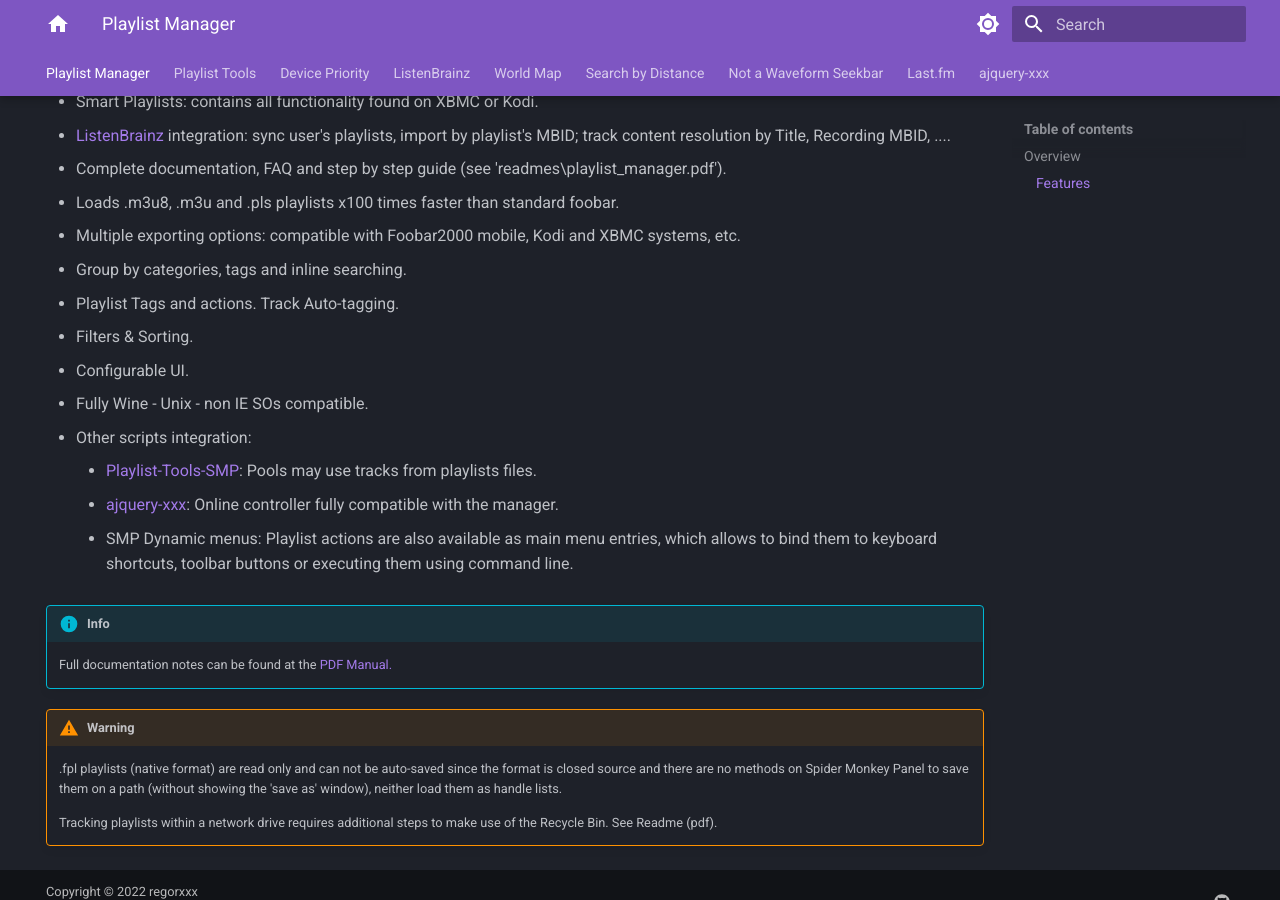
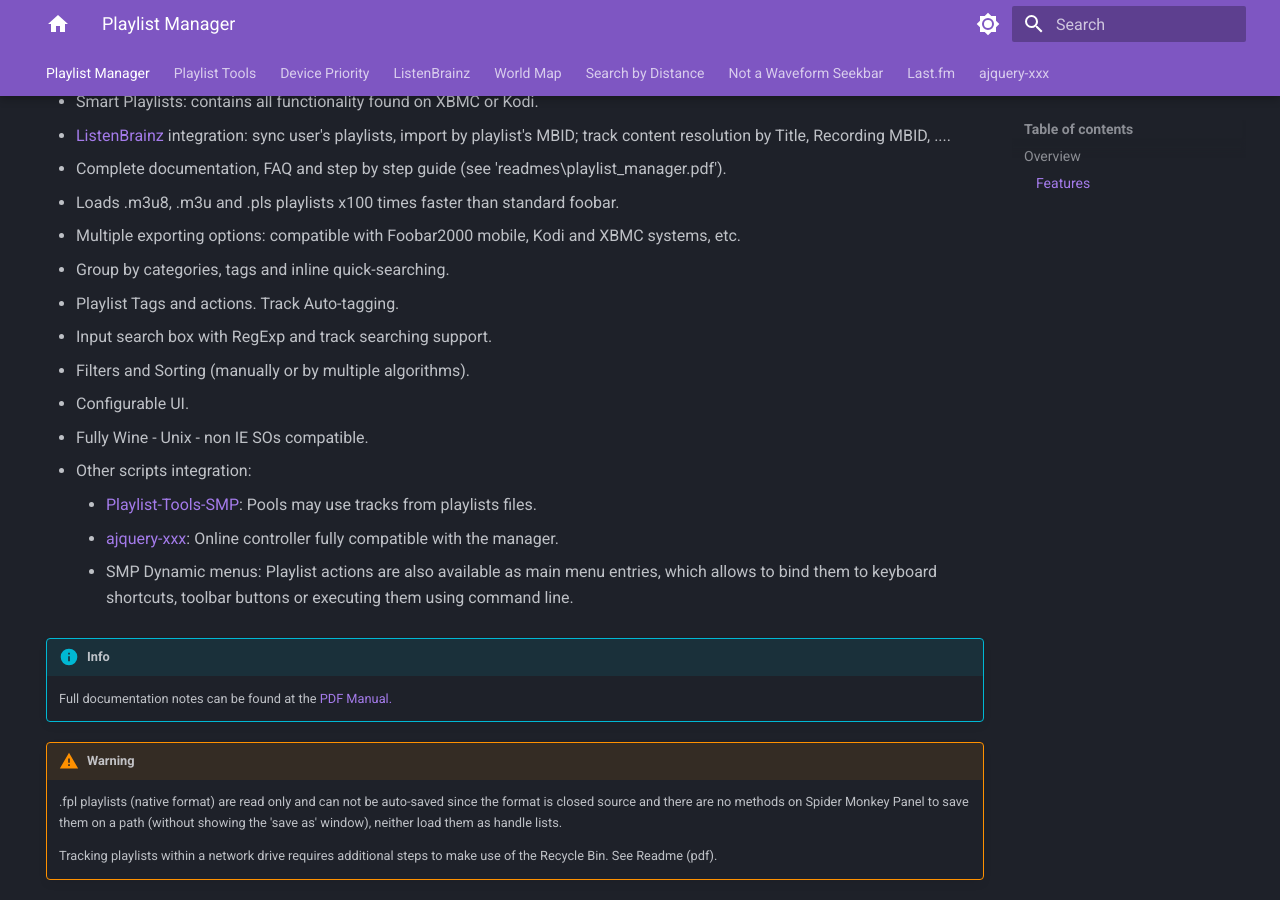
Before and after one commit to regorxxx/foobar2000-SMP.github.io, an MkDocs documentation site: the page built from docs/scripts/playlist-manager-smp.md, in a window 1280 px wide and 900 px high, scrolled down 859 px. Built offline with MkDocs 1.6.1 and Material for MkDocs 9.7.7, drawn with Linux system fonts in a browser that asks for light colours.

Commit message:
Update playlist manager features.

```diff
--- a/docs/scripts/playlist-manager-smp.md
+++ b/docs/scripts/playlist-manager-smp.md
@@ -23,9 +23,10 @@
 - Complete documentation, FAQ and step by step guide (see 'readmes\playlist_manager.pdf').
 - Loads .m3u8, .m3u and .pls playlists x100 times faster than standard foobar.
 - Multiple exporting options: compatible with Foobar2000 mobile, Kodi and XBMC systems, etc.
-- Group by categories, tags and inline searching.
+- Group by categories, tags and inline quick-searching.
 - Playlist Tags and actions. Track Auto-tagging.
-- Filters & Sorting.
+- Input search box with RegExp and track searching support.
+- Filters and Sorting (manually or by multiple algorithms).
 - Configurable UI.
 - Fully Wine - Unix - non IE SOs compatible.
 - Other scripts integration:
```
